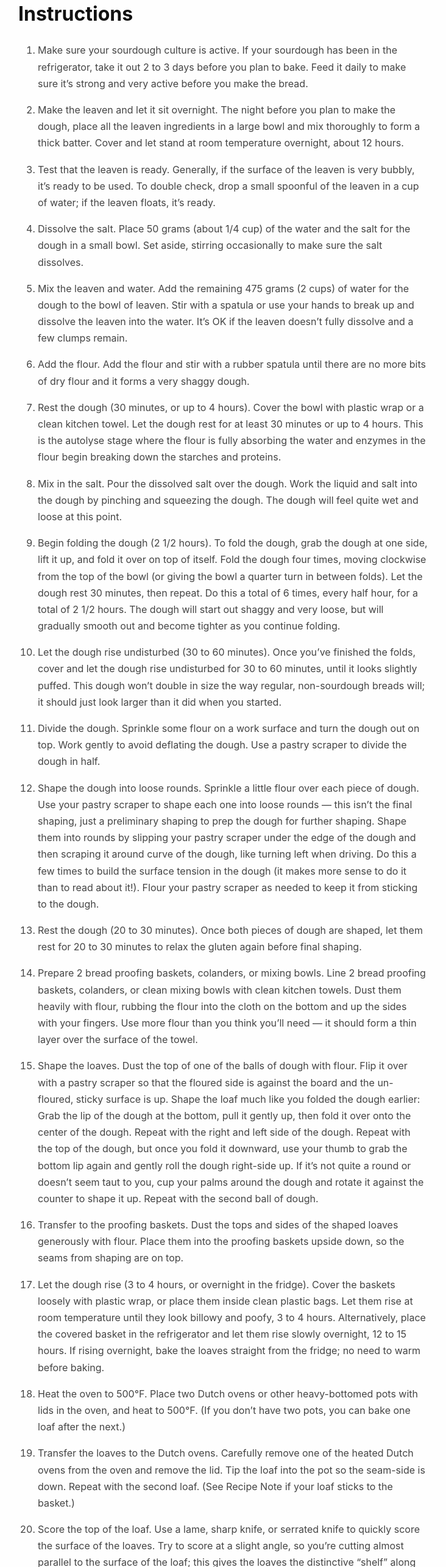
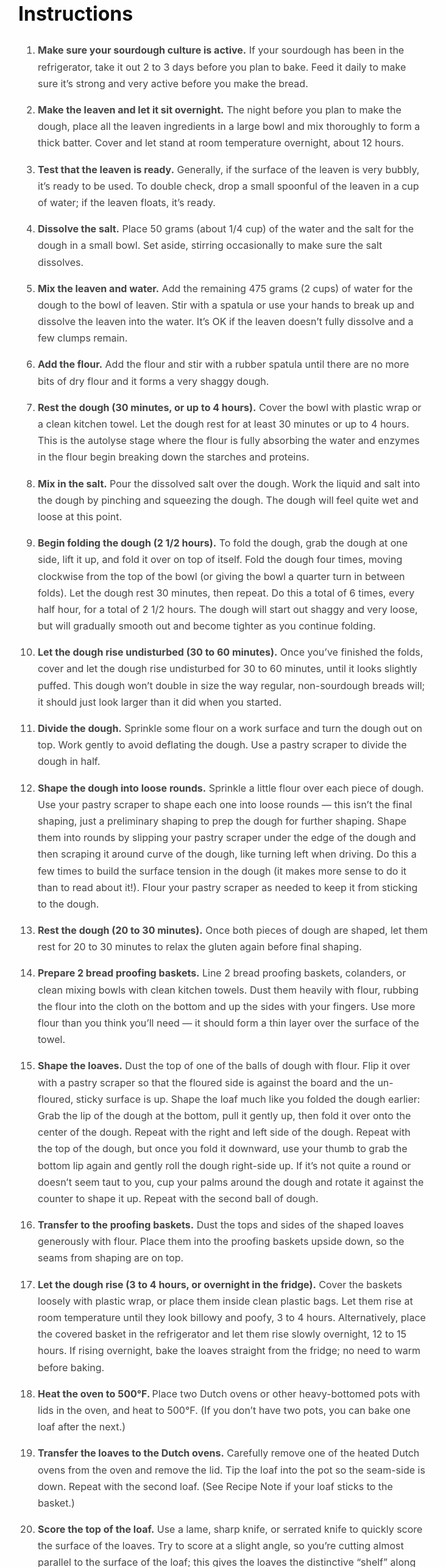
Before and after one commit to tbremer/sourdough, a website: page index.html in a window 1280 px wide. Shown: the part 1226-3795 px from the top of the page at 61% size, without its empty margins (274-1006 px from the left). Drawn offline with Linux system fonts and the light colour scheme.

Commit message:
update formatting, remove repetitive steps

```diff
--- a/index.html
+++ b/index.html
@@ -12,6 +12,7 @@
     div.column{display: inline-block; vertical-align: top; width: 50%;}
     div.hanging-indent{margin-left: 1.5em; text-indent: -1.5em;}
     ul.task-list{list-style: none;}
+    .display.math{display: block; text-align: center; margin: 0.5rem auto;}
   </style>
   <link rel="stylesheet" href="pandoc.css" />
   <!--[if lt IE 9]>
@@ -52,31 +53,30 @@
 </ul>
 <h2 id="instructions">Instructions</h2>
 <ol type="1">
-<li>Make sure your sourdough culture is active. If your sourdough has been in the refrigerator, take it out 2 to 3 days before you plan to bake. Feed it daily to make sure it’s strong and very active before you make the bread.</li>
-<li>Make the leaven and let it sit overnight. The night before you plan to make the dough, place all the leaven ingredients in a large bowl and mix thoroughly to form a thick batter. Cover and let stand at room temperature overnight, about 12 hours.</li>
-<li>Test that the leaven is ready. Generally, if the surface of the leaven is very bubbly, it’s ready to be used. To double check, drop a small spoonful of the leaven in a cup of water; if the leaven floats, it’s ready.</li>
-<li>Dissolve the salt. Place 50 grams (about 1/4 cup) of the water and the salt for the dough in a small bowl. Set aside, stirring occasionally to make sure the salt dissolves.</li>
-<li>Mix the leaven and water. Add the remaining 475 grams (2 cups) of water for the dough to the bowl of leaven. Stir with a spatula or use your hands to break up and dissolve the leaven into the water. It’s OK if the leaven doesn’t fully dissolve and a few clumps remain.</li>
-<li>Add the flour. Add the flour and stir with a rubber spatula until there are no more bits of dry flour and it forms a very shaggy dough.</li>
-<li>Rest the dough (30 minutes, or up to 4 hours). Cover the bowl with plastic wrap or a clean kitchen towel. Let the dough rest for at least 30 minutes or up to 4 hours. This is the autolyse stage where the flour is fully absorbing the water and enzymes in the flour begin breaking down the starches and proteins.</li>
-<li>Mix in the salt. Pour the dissolved salt over the dough. Work the liquid and salt into the dough by pinching and squeezing the dough. The dough will feel quite wet and loose at this point.</li>
-<li>Begin folding the dough (2 1/2 hours). To fold the dough, grab the dough at one side, lift it up, and fold it over on top of itself. Fold the dough four times, moving clockwise from the top of the bowl (or giving the bowl a quarter turn in between folds). Let the dough rest 30 minutes, then repeat. Do this a total of 6 times, every half hour, for a total of 2 1/2 hours. The dough will start out shaggy and very loose, but will gradually smooth out and become tighter as you continue folding.</li>
-<li>Let the dough rise undisturbed (30 to 60 minutes). Once you’ve finished the folds, cover and let the dough rise undisturbed for 30 to 60 minutes, until it looks slightly puffed. This dough won’t double in size the way regular, non-sourdough breads will; it should just look larger than it did when you started.</li>
-<li>Divide the dough. Sprinkle some flour on a work surface and turn the dough out on top. Work gently to avoid deflating the dough. Use a pastry scraper to divide the dough in half.</li>
-<li>Shape the dough into loose rounds. Sprinkle a little flour over each piece of dough. Use your pastry scraper to shape each one into loose rounds — this isn’t the final shaping, just a preliminary shaping to prep the dough for further shaping. Shape them into rounds by slipping your pastry scraper under the edge of the dough and then scraping it around curve of the dough, like turning left when driving. Do this a few times to build the surface tension in the dough (it makes more sense to do it than to read about it!). Flour your pastry scraper as needed to keep it from sticking to the dough.</li>
-<li>Rest the dough (20 to 30 minutes). Once both pieces of dough are shaped, let them rest for 20 to 30 minutes to relax the gluten again before final shaping.</li>
-<li>Prepare 2 bread proofing baskets, colanders, or mixing bowls. Line 2 bread proofing baskets, colanders, or clean mixing bowls with clean kitchen towels. Dust them heavily with flour, rubbing the flour into the cloth on the bottom and up the sides with your fingers. Use more flour than you think you’ll need — it should form a thin layer over the surface of the towel.</li>
-<li>Shape the loaves. Dust the top of one of the balls of dough with flour. Flip it over with a pastry scraper so that the floured side is against the board and the un-floured, sticky surface is up. Shape the loaf much like you folded the dough earlier: Grab the lip of the dough at the bottom, pull it gently up, then fold it over onto the center of the dough. Repeat with the right and left side of the dough. Repeat with the top of the dough, but once you fold it downward, use your thumb to grab the bottom lip again and gently roll the dough right-side up. If it’s not quite a round or doesn’t seem taut to you, cup your palms around the dough and rotate it against the counter to shape it up. Repeat with the second ball of dough.</li>
-<li>Transfer to the proofing baskets. Dust the tops and sides of the shaped loaves generously with flour. Place them into the proofing baskets upside down, so the seams from shaping are on top.</li>
-<li>Let the dough rise (3 to 4 hours, or overnight in the fridge). Cover the baskets loosely with plastic wrap, or place them inside clean plastic bags. Let them rise at room temperature until they look billowy and poofy, 3 to 4 hours. Alternatively, place the covered basket in the refrigerator and let them rise slowly overnight, 12 to 15 hours. If rising overnight, bake the loaves straight from the fridge; no need to warm before baking.</li>
-<li>Heat the oven to 500°F. Place two Dutch ovens or other heavy-bottomed pots with lids in the oven, and heat to 500°F. (If you don’t have two pots, you can bake one loaf after the next.)</li>
-<li>Transfer the loaves to the Dutch ovens. Carefully remove one of the heated Dutch ovens from the oven and remove the lid. Tip the loaf into the pot so the seam-side is down. Repeat with the second loaf. (See Recipe Note if your loaf sticks to the basket.)</li>
-<li>Score the top of the loaf. Use a lame, sharp knife, or serrated knife to quickly score the surface of the loaves. Try to score at a slight angle, so you’re cutting almost parallel to the surface of the loaf; this gives the loaves the distinctive “shelf” along the score line.</li>
-<li>Bake the loaves for 20 minutes. Cover and bake for 20 minutes.</li>
-<li>Reduce the oven temperature to 450°F and bake another 10 minutes. Resist the temptation to check the loaves at this point; just reduce the oven temperature to 450°F. Bake another 10 minutes.</li>
-<li>Remove the lids and continue baking 15 to 25 minutes. Uncover the pots to release any remaining steam. At this point, the loaves should have “sprung” up, have a dry surface, and be just beginning to show golden color.</li>
-<li>Bake another 15 to 25 minutes. Continue baking uncovered until the crust is deeply browned; aim for just short of burnt. It might feel a bit unnatural to bake loaves this fully, but this is where a lot of the flavor and texture of the crust comes in.</li>
-<li>Cool the loaves completely. When done, lift the loaves out of the pots using a spatula. Transfer them to wire racks to cool completely. Wait until they have cooled to room temperature before slicing.</li>
+<li><strong>Make sure your sourdough culture is active.</strong> If your sourdough has been in the refrigerator, take it out 2 to 3 days before you plan to bake. Feed it daily to make sure it’s strong and very active before you make the bread.</li>
+<li><strong>Make the leaven and let it sit overnight.</strong> The night before you plan to make the dough, place all the leaven ingredients in a large bowl and mix thoroughly to form a thick batter. Cover and let stand at room temperature overnight, about 12 hours.</li>
+<li><strong>Test that the leaven is ready.</strong> Generally, if the surface of the leaven is very bubbly, it’s ready to be used. To double check, drop a small spoonful of the leaven in a cup of water; if the leaven floats, it’s ready.</li>
+<li><strong>Dissolve the salt.</strong> Place 50 grams (about 1/4 cup) of the water and the salt for the dough in a small bowl. Set aside, stirring occasionally to make sure the salt dissolves.</li>
+<li><strong>Mix the leaven and water.</strong> Add the remaining 475 grams (2 cups) of water for the dough to the bowl of leaven. Stir with a spatula or use your hands to break up and dissolve the leaven into the water. It’s OK if the leaven doesn’t fully dissolve and a few clumps remain.</li>
+<li><strong>Add the flour.</strong> Add the flour and stir with a rubber spatula until there are no more bits of dry flour and it forms a very shaggy dough.</li>
+<li><strong>Rest the dough (30 minutes, or up to 4 hours).</strong> Cover the bowl with plastic wrap or a clean kitchen towel. Let the dough rest for at least 30 minutes or up to 4 hours. This is the autolyse stage where the flour is fully absorbing the water and enzymes in the flour begin breaking down the starches and proteins.</li>
+<li><strong>Mix in the salt.</strong> Pour the dissolved salt over the dough. Work the liquid and salt into the dough by pinching and squeezing the dough. The dough will feel quite wet and loose at this point.</li>
+<li><strong>Begin folding the dough (2 1/2 hours).</strong> To fold the dough, grab the dough at one side, lift it up, and fold it over on top of itself. Fold the dough four times, moving clockwise from the top of the bowl (or giving the bowl a quarter turn in between folds). Let the dough rest 30 minutes, then repeat. Do this a total of 6 times, every half hour, for a total of 2 1/2 hours. The dough will start out shaggy and very loose, but will gradually smooth out and become tighter as you continue folding.</li>
+<li><strong>Let the dough rise undisturbed (30 to 60 minutes).</strong> Once you’ve finished the folds, cover and let the dough rise undisturbed for 30 to 60 minutes, until it looks slightly puffed. This dough won’t double in size the way regular, non-sourdough breads will; it should just look larger than it did when you started.</li>
+<li><strong>Divide the dough.</strong> Sprinkle some flour on a work surface and turn the dough out on top. Work gently to avoid deflating the dough. Use a pastry scraper to divide the dough in half.</li>
+<li><strong>Shape the dough into loose rounds.</strong> Sprinkle a little flour over each piece of dough. Use your pastry scraper to shape each one into loose rounds — this isn’t the final shaping, just a preliminary shaping to prep the dough for further shaping. Shape them into rounds by slipping your pastry scraper under the edge of the dough and then scraping it around curve of the dough, like turning left when driving. Do this a few times to build the surface tension in the dough (it makes more sense to do it than to read about it!). Flour your pastry scraper as needed to keep it from sticking to the dough.</li>
+<li><strong>Rest the dough (20 to 30 minutes).</strong> Once both pieces of dough are shaped, let them rest for 20 to 30 minutes to relax the gluten again before final shaping.</li>
+<li><strong>Prepare 2 bread proofing baskets.</strong> Line 2 bread proofing baskets, colanders, or clean mixing bowls with clean kitchen towels. Dust them heavily with flour, rubbing the flour into the cloth on the bottom and up the sides with your fingers. Use more flour than you think you’ll need — it should form a thin layer over the surface of the towel.</li>
+<li><strong>Shape the loaves.</strong> Dust the top of one of the balls of dough with flour. Flip it over with a pastry scraper so that the floured side is against the board and the un-floured, sticky surface is up. Shape the loaf much like you folded the dough earlier: Grab the lip of the dough at the bottom, pull it gently up, then fold it over onto the center of the dough. Repeat with the right and left side of the dough. Repeat with the top of the dough, but once you fold it downward, use your thumb to grab the bottom lip again and gently roll the dough right-side up. If it’s not quite a round or doesn’t seem taut to you, cup your palms around the dough and rotate it against the counter to shape it up. Repeat with the second ball of dough.</li>
+<li><strong>Transfer to the proofing baskets.</strong> Dust the tops and sides of the shaped loaves generously with flour. Place them into the proofing baskets upside down, so the seams from shaping are on top.</li>
+<li><strong>Let the dough rise (3 to 4 hours, or overnight in the fridge).</strong> Cover the baskets loosely with plastic wrap, or place them inside clean plastic bags. Let them rise at room temperature until they look billowy and poofy, 3 to 4 hours. Alternatively, place the covered basket in the refrigerator and let them rise slowly overnight, 12 to 15 hours. If rising overnight, bake the loaves straight from the fridge; no need to warm before baking.</li>
+<li><strong>Heat the oven to 500°F. </strong>Place two Dutch ovens or other heavy-bottomed pots with lids in the oven, and heat to 500°F. (If you don’t have two pots, you can bake one loaf after the next.)</li>
+<li><strong>Transfer the loaves to the Dutch ovens.</strong> Carefully remove one of the heated Dutch ovens from the oven and remove the lid. Tip the loaf into the pot so the seam-side is down. Repeat with the second loaf. (See Recipe Note if your loaf sticks to the basket.)</li>
+<li><strong>Score the top of the loaf.</strong> Use a lame, sharp knife, or serrated knife to quickly score the surface of the loaves. Try to score at a slight angle, so you’re cutting almost parallel to the surface of the loaf; this gives the loaves the distinctive “shelf” along the score line.</li>
+<li><strong>Cover &amp; Bake the loaves for 20 minutes.</strong></li>
+<li><strong>Reduce the oven temperature to 450°F and bake another 10 minutes.</strong></li>
+<li><strong>Remove the lids and continue baking 15 to 25 minutes.</strong> Continue baking uncovered until the crust is deeply browned; aim for just short of burnt.</li>
+<li><strong>Cool the loaves completely.</strong></li>
 </ol>
 <h2 id="notes">Notes</h2>
 <p>Whole-wheat sourdough: You can replace up to half of the all-purpose flour with whole-wheat or whole-grain flour.</p>
```
Also changed, not shown: README.md.
